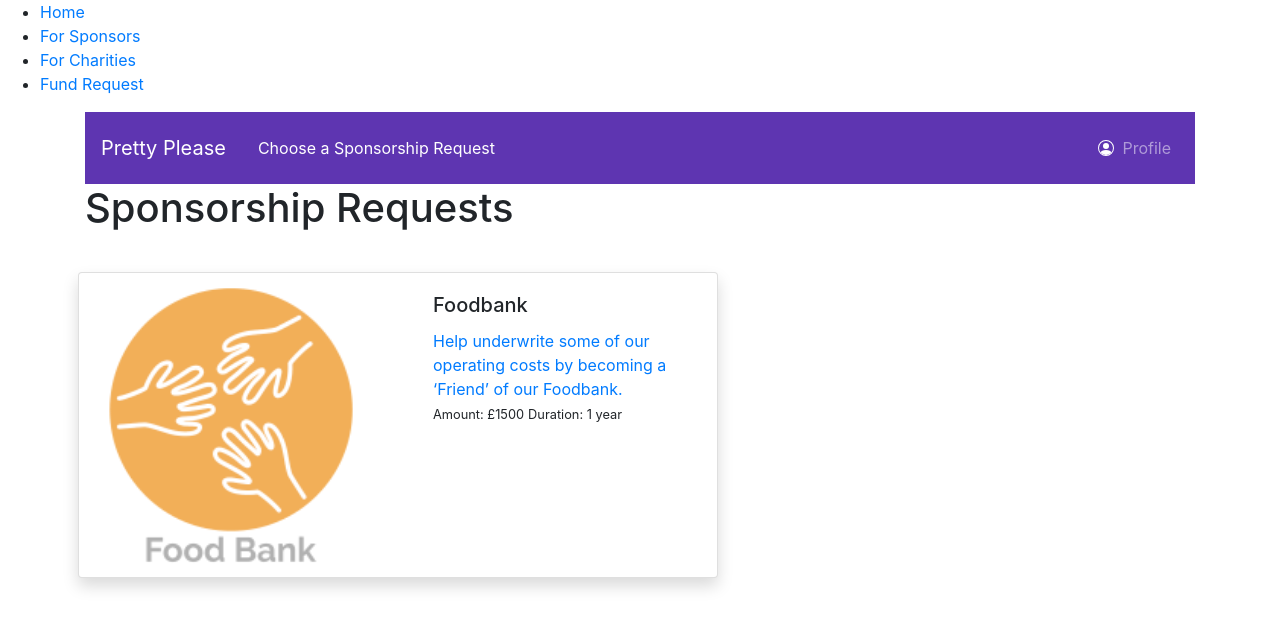
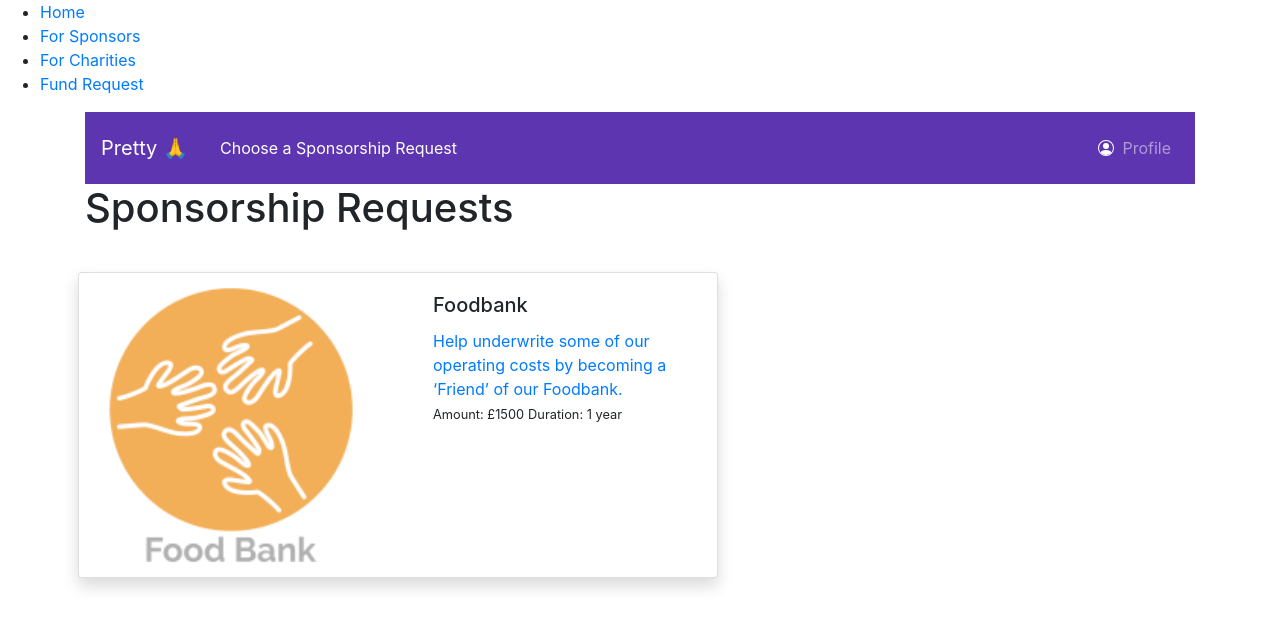
Before and after one commit to tr-hack-to-the-future/prettyplease-frontend, a React (Create React App) app: page /ForSponsors in a window 1280 px wide. Shown: the top 628 px of the page. Built offline with nearby package versions, Linux system fonts and the light colour scheme.

Commit message:
Update navbar to use emoji

```diff
--- a/src/components/PPNavbar.js
+++ b/src/components/PPNavbar.js
@@ -39,7 +39,7 @@ function PPNavbar({ NavItems, showProfile }) {
     <Router>
       <div className="PPNavbar">
         <nav className="navbar navbar-expand-lg navbar-dark navpurple">
-          <a className="navbar-brand" href={homepg}>Pretty Please</a>
+          <a className="navbar-brand" href={homepg}>Pretty <span class="icon" role="img" aria-label="Please">🙏</span></a>
           <button className="navbar-toggler" type="button" data-toggle="collapse" data-target="#navbarTogglerDemo02"
             aria-controls="navbarTogglerDemo02" aria-expanded="false" aria-label="Toggle navigation">
             <span class="navbar-toggler-icon"></span>
```
